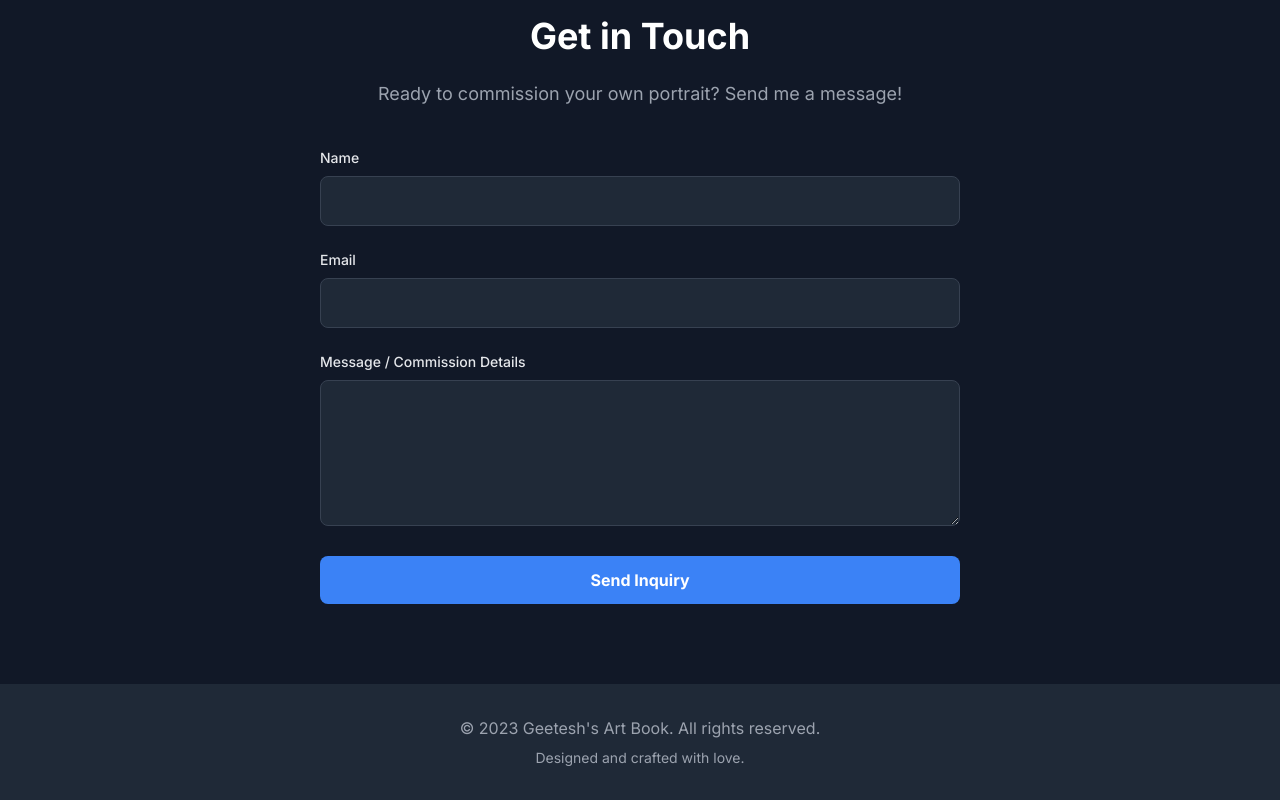
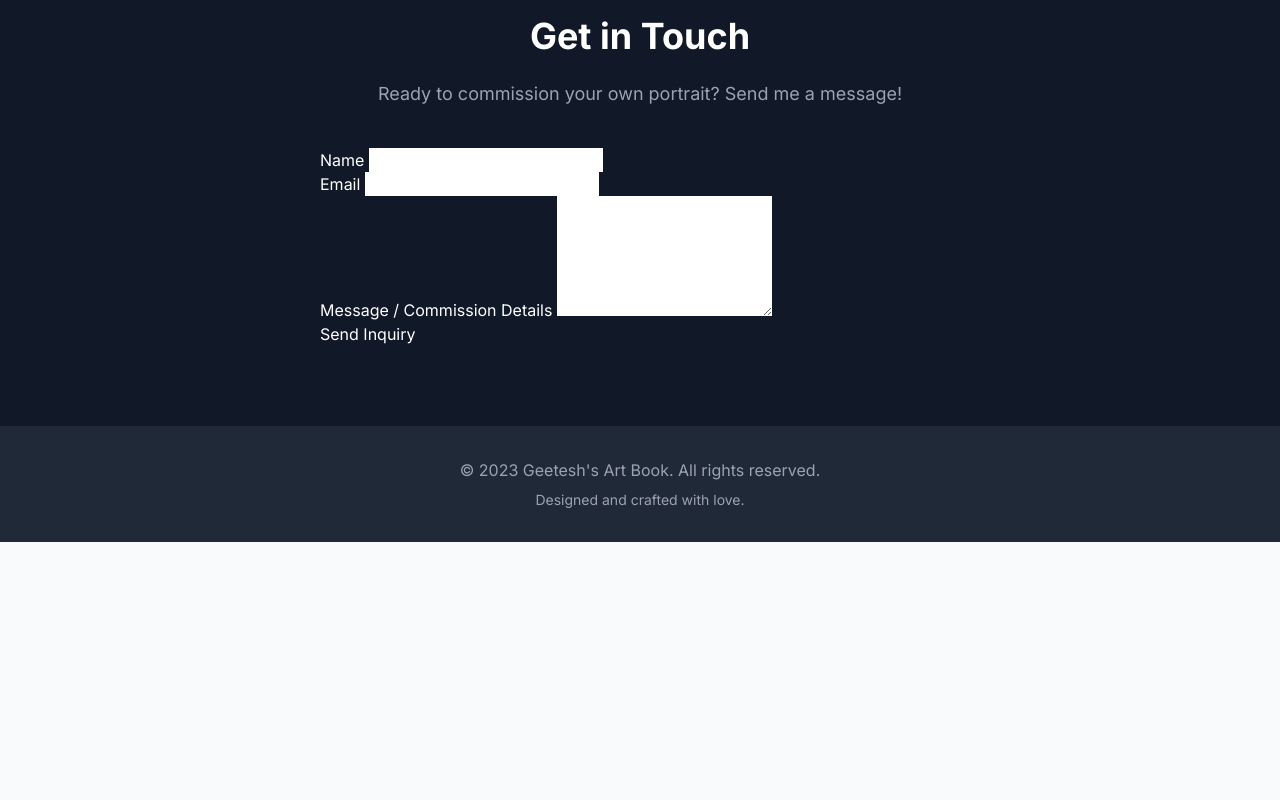
Before and after one commit to GeeteshVaity/GeeteshsArtBook, a plain HTML site: page index.html in a window 1280 px wide. Shown: the part 3059-3859 px from the top of the page. After the commit the page ends 3601 px from the top, so only its background shows below. Drawn offline with nearby package versions, Linux system fonts and the light colour scheme.

Commit message:
Update index.html
modified form field

```diff
--- a/index.html
+++ b/index.html
@@ -163,20 +163,22 @@
                 Ready to commission your own portrait? Send me a message!
             </p>
             <!-- Formspree provides a free backend for static forms. Replace 'youruniqueid' with your actual Formspree endpoint. -->
-            <form id="contact-form" class="space-y-6" action="https://formspree.io/f/mwpngkav" method="POST">
+
+
+            <form id="contact-form" action="https://formspree.io/f/mwpngkav" method="POST">
                 <div>
-                    <label for="name" class="block text-sm font-medium text-gray-200 mb-2">Name</label>
-                    <input type="text" id="name" name="name" required class="w-full p-3 rounded-lg bg-gray-800 border border-gray-700 focus:outline-none focus:ring-2 focus:ring-blue-500 text-white">
+                    <label for="name">Name</label>
+                    <input type="text" id="name" name="name">
                 </div>
                 <div>
-                    <label for="email" class="block text-sm font-medium text-gray-200 mb-2">Email</label>
-                    <input type="email" id="email" name="email" required class="w-full p-3 rounded-lg bg-gray-800 border border-gray-700 focus:outline-none focus:ring-2 focus:ring-blue-500 text-white">
+                    <label for="email">Email</label>
+                    <input type="email" id="email" name="email">
                 </div>
                 <div>
-                    <label for="message" class="block text-sm font-medium text-gray-200 mb-2">Message / Commission Details</label>
-                    <textarea id="message" name="message" rows="5" required class="w-full p-3 rounded-lg bg-gray-800 border border-gray-700 focus:outline-none focus:ring-2 focus:ring-blue-500 text-white"></textarea>
+                    <label for="message" >Message / Commission Details</label>
+                    <textarea id="message" name="message" rows="5"></textarea>
                 </div>
-                <button type="submit" class="w-full bg-blue-500 text-white font-bold py-3 px-6 rounded-lg hover:bg-blue-600 transition-colors duration-200">
+                <button type="submit">
                     Send Inquiry
                 </button>
             </form>
```
